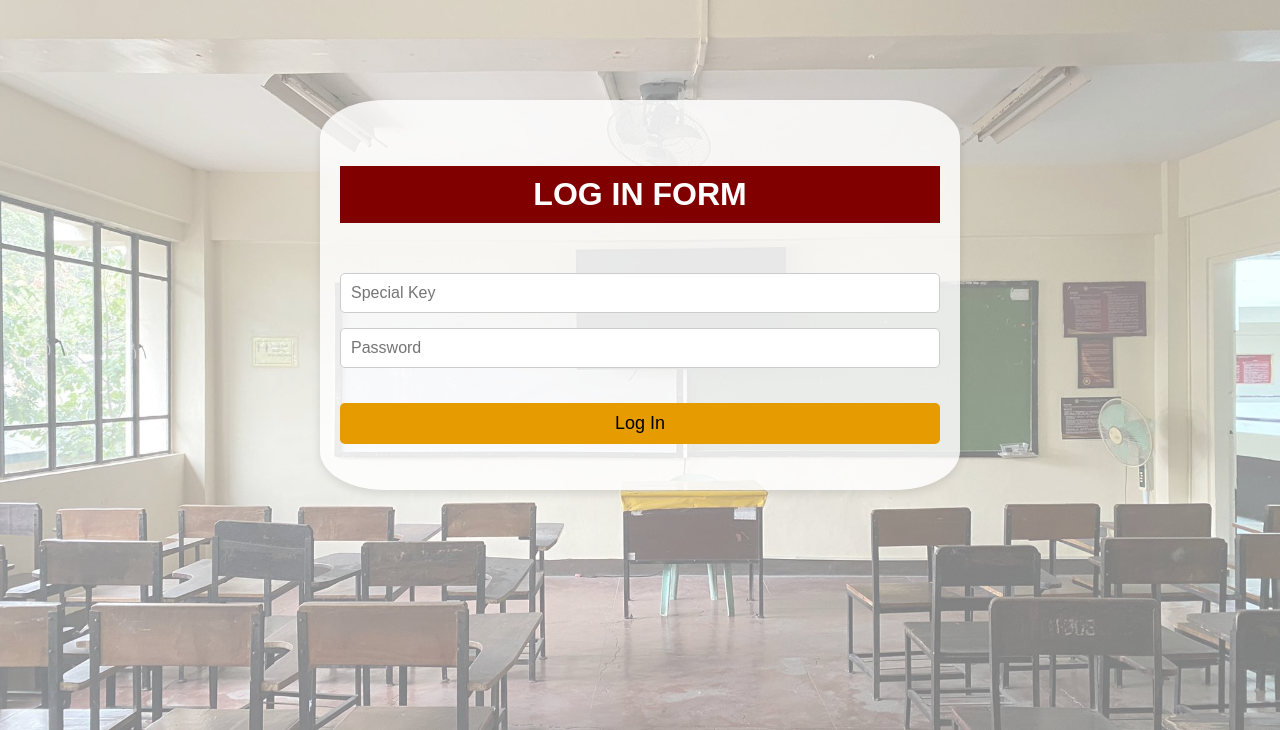
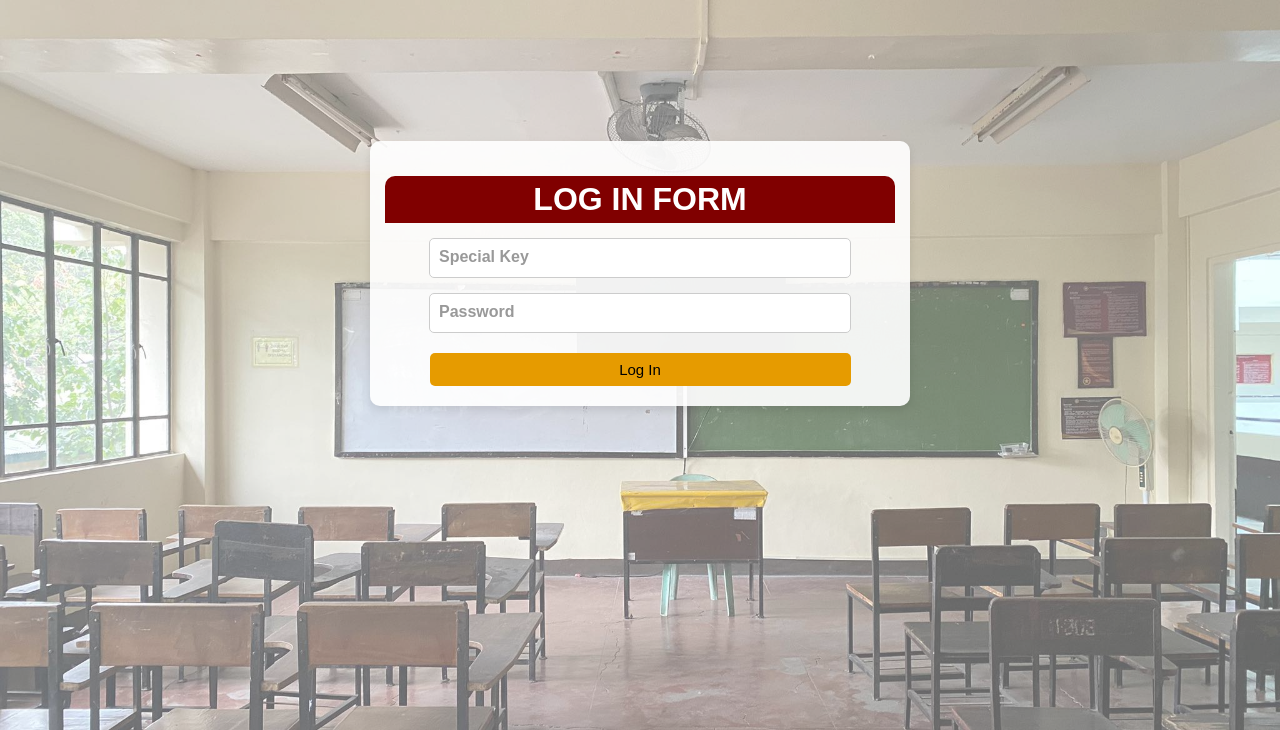
Before and after one commit to PUP-BSIT/project-digital_dynasty, a PHP site: page /works/log_in_form.html in a window 1280 px wide. Shown: the top 730 px of the page. Run offline with PHP 8.4, Linux system fonts and the light colour scheme.

Commit message:
Add success or error pop up messages and fix placeholders/label.

```diff
--- a/styles/log_in_styles.css
+++ b/styles/log_in_styles.css
@@ -16,18 +16,19 @@ body::before {
   background-size: cover;
   background-attachment: fixed;
   background-position: center;
-  opacity: 0.5;
+  opacity: 0.6;
   z-index: -1;
 }
 
 .form {
+  margin-top: px;
   position: relative;
   z-index: 1;
   padding: 20px;
-  background: rgba(255, 255, 255, 0.8);
-  border-radius: 10%;
-  max-width: 400px;
-  margin: 100px auto;
+  background: rgba(255, 255, 255, 0.9);
+  border-radius: 10px;
+  width: 500px;
+  margin: 11% auto;
   box-shadow: 0 4px 8px rgba(0, 0, 0, 0.1);
   font-weight: bolder;
   text-align: center;
@@ -36,42 +37,118 @@ body::before {
 .form h1 {
   background-color: #800000;
   color: white;
-  padding: 10px;
-  margin-top: -20px;
-  margin-bottom: 50px;
+  padding: 5px;
+  width: 100%;
+  margin: 15px;
+  border-radius: 10px 10px 0 0;
 }
 
 .form form {
   display: flex;
   flex-direction: column;
-  align-content: center;
-  justify-content: center;
-  height: 350px;
+  align-items: center;
 }
 
-.form input {
+.input-container {
+  position: relative;
   margin-bottom: 15px;
+}
+
+.input-container input {
+  width: 400px;
   padding: 10px;
   border: 1px solid #ccc;
   border-radius: 5px;
   font-size: 16px;
 }
 
-.form button {
-  padding: 10px;
+.input-container label {
+  position: absolute;
+  top: 10px;
+  left: 10px;
+  color: #999;
+  transition: top 0.3s, left 0.3s, font-size 0.3s;
+  pointer-events: none;
+}
+
+.input-container input:focus + label,
+.input-container input:valid + label {
+  top: -10px;
+  left: 5px;
+  font-size: 12px;
+  color: #666;
+  background-color: white;
+}
+
+form .submit {
+  padding: 8px;
   border: none;
   border-radius: 5px;
   background-color: #e69b00;
   color: black;
-  font-size: 18px;
+  font-size: 15px;
   cursor: pointer;
-  margin-top: 20px;
-  margin-bottom: -40px;
+  margin-top: 5px;
+  width: 421px;
 }
 
-.form button:hover {
+.submit:hover {
   background-color: #e6cc00;
   color: black;
+}
+
+.card {
+  position: fixed;
+  top: 50%;
+  left: 50%;
+  transform: translate(-50%, -50%);
+  padding: 15px;
+  border-radius: 10px;
+  font-size: 16px;
+  color: white;
+  z-index: 1000;
+  text-align: center;
+  width: 300px;
+  background-color: rgba(0, 0, 0, 0.8);
+  box-shadow: 0 4px 8px rgba(0, 0, 0, 0.2);
+  animation: slideUp 0.5s ease-in-out;
+}
+
+.card.error {
+  background-color: #b90000f1;
+}
+
+.card.success {
+  background-color: #06a700;
+}
+
+.card .continue-button {
+  margin-top: 15px;
+  padding: 5px 20px;
+  background-color: white;
+  color: red;
+  border: none;
+  border-radius: 5px;
+  cursor: pointer;
+  font-size: 14px;
+  font-weight: bold;
+  transition: background-color 0.3s;
+}
+
+.card .continue-button:hover {
+  background-color: red;
+  color: white;
+}
+
+@keyframes slideUp {
+  0% {
+    opacity: 0;
+    transform: translate(-50%, 100%);
+  }
+  100% {
+    opacity: 1;
+    transform: translate(-50%, -50%);
+  }
 }
 
 @media (max-width: 600px) {
@@ -83,15 +160,6 @@ body::before {
 
   .form h1 {
     margin-bottom: 30px;
-  }
-
-  .form form {
-    height: auto;
-  }
-
-  .form button {
-    margin-top: 20px;
-    margin-bottom: 20px;
   }
 }
 
--- a/works/log_in_form.html
+++ b/works/log_in_form.html
@@ -1,20 +1,26 @@
 <!DOCTYPE html>
 <html lang="en">
 <head>
-    <meta charset="UTF-8" />
-    <meta name="viewport" content="width=device-width, initial-scale=1.0"/>
+  <meta charset="UTF-8">
+  <meta name="viewport" content="width=device-width, initial-scale=1.0">
   <title>Log in</title>
-    <link rel="stylesheet" href="../styles/log_in_styles.css"/>
+  <link rel="stylesheet" href="../styles/log_in_styles.css">
 </head>
 <body>
   <div class="form">
     <form>
       <h1>LOG IN FORM</h1>
-        <input type="text" id="id" placeholder="Special Key" required/>
-        <input type="password" placeholder="Password" required/>
-        <button type="submit">Log In</button>
+      <div class="input-container">
+        <input type="text" id="id" class="input-field" required>
+        <label for="id" class="placeholder">Special Key</label>
+      </div>
+      <div class="input-container">
+        <input type="password" id="password" class="input-field" required>
+        <label for="password" class="placeholder">Password</label>
+      </div>
+      <input type="submit" value="Log In" class="submit">
     </form>
   </div>
-    <script src="../js/log_in_form_script.js"></script>
+  <script defer src="../js/log_in_form_script.js"></script>
 </body>
 </html>
```
Also changed, not shown: js/log_in_form_script.js (+49 -5 lines). Lines whose indentation alone changed are shown as unchanged.
